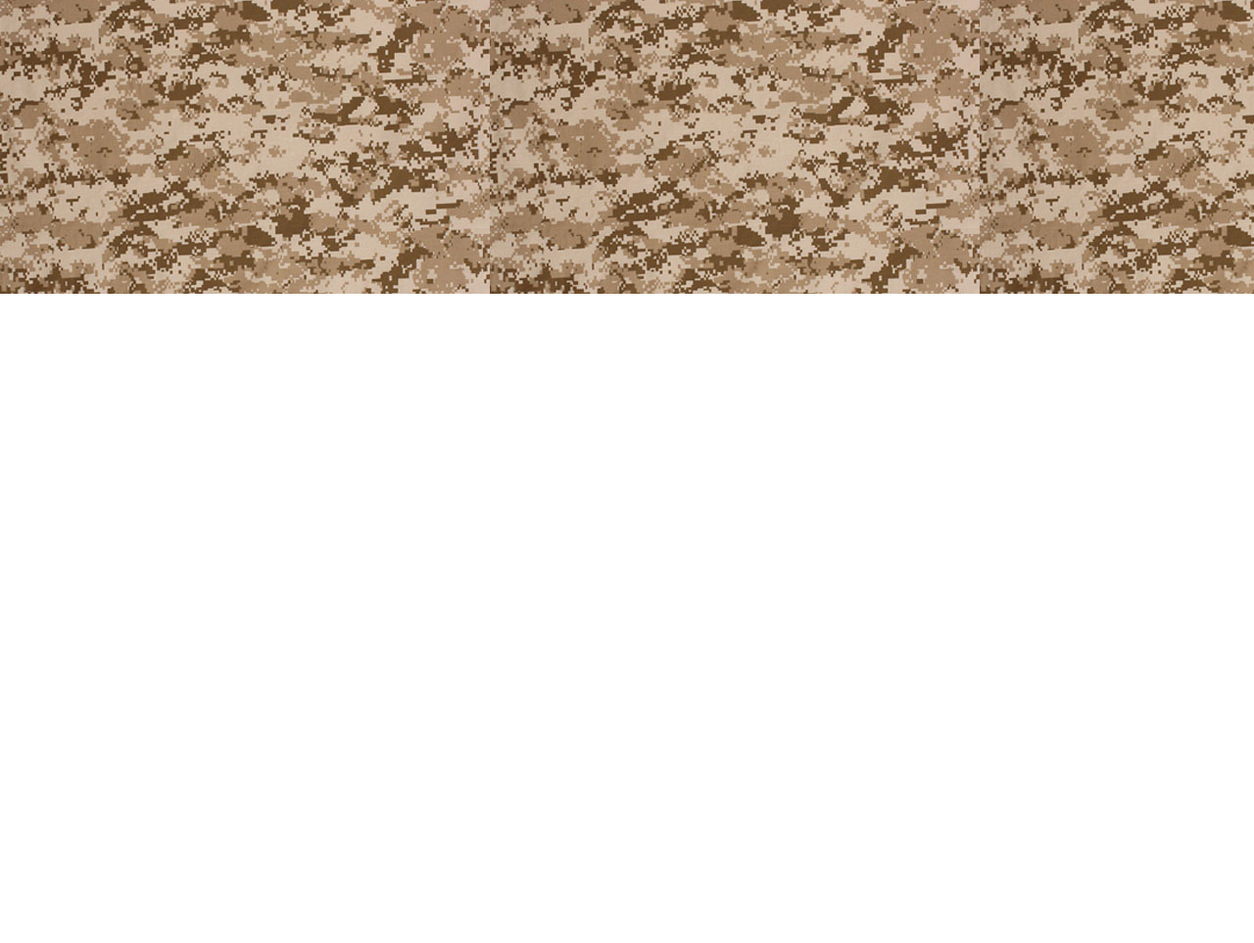
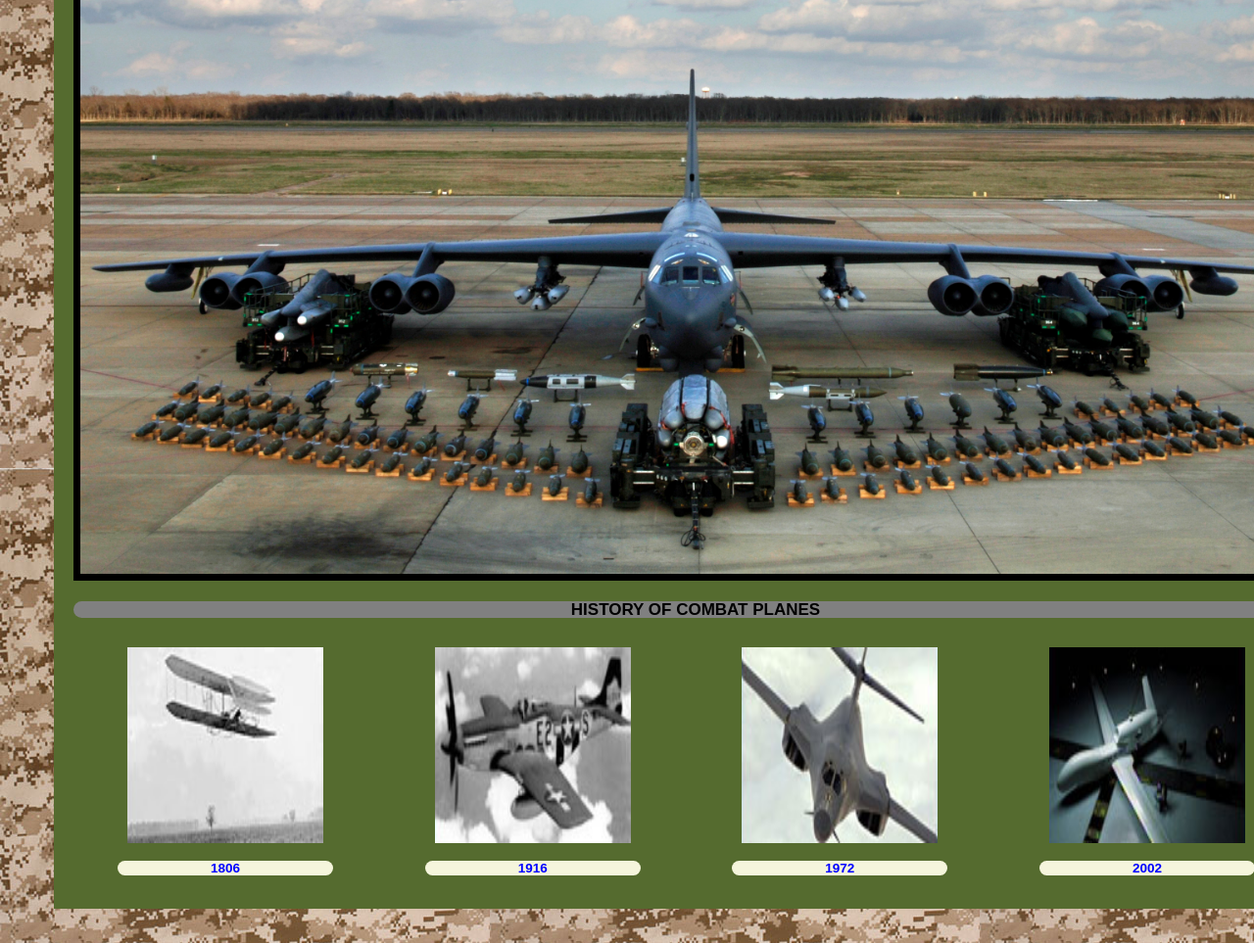
Before and after one commit to jeffreygeagea/projecthtmlcss, a website: page public_html/Air forces.html in a window 1280 px wide. Shown: the part 500-1463 px from the top of the page at 98% size. Before the commit the page ends 800 px from the top, so only its background shows below. Drawn offline with Linux system fonts and the light colour scheme.

Commit message:
work till now

```diff
--- a/public_html/Air forces.html
+++ b/public_html/Air forces.html
@@ -21,15 +21,52 @@
         <div id="content2">
 			<h2>Air Force</h2>
 			<p>
-                            The mission of the Air Force is to fly, fight and win in air, space and cyberspace.
+                            <h4>The mission of the Air Force is to fly, fight and win in air, space and cyberspace.
                             To achieve that mission, the Air Force has a vision of Global Vigilance, Reach and Power.
                             That vision orbits around three core competencies: developing Airmen, technology to war fighting and integrating operations.
-                            These core competencies make our six distinctive capabilities possible.
+                            These core competencies make our six distinctive capabilities possible.</h4>
 
-                        <div id="image">
+                        <div class="image" >
+                             <p><a href="#">
+                        <img id="planee" src="images/b52.jpg"
+                             alt="bomber logo" width="1250" height="800"/>
+                    </a></p>
+                        </div>
 
-                        </div>
+                           <h3>History of combat planes</h3>
+          <div class="plane">
+                <p><a href="#">
+                        <img src="images/plane1.jpg"
+                             alt="plane logo" width="200" height="200"/>
+                    </a></p>
+                    <p><a href="#" class="planename"><b>1806</b></a></p>
+      </div>
+      <div class="plane">
+                <p><a href="#">
+                        <img src="images/plane2.jpg"
+                             alt="plane logo" width="200" height="200"/>
+                    </a></p>
+             <p><a href="#" class="planename"><b>1916</b></a></p>
+      </div>
+
+
+                     <div class="plane">
+                <p><a href="#">
+                        <img src="images/plane3.jpg"
+                             alt="plane logo" width="200" height="200"/>
+                    </a></p>
+             <p><a href="#" class="planename"><b>1972</b></a></p>
+      </div>
+                         <div class="plane">
+                <p><a href="#">
+                        <img src="images/plane4.jpg"
+                             alt="plane logo" width="200" height="200"/>
+                    </a></p>
+             <p><a href="#" class="planename"><b>2002</b></a></p>
+      </div>
+
 		</div>
+
         </div>
     </body>
 </html>
--- a/public_html/style.css
+++ b/public_html/style.css
@@ -135,9 +135,54 @@ body{
 #content2>p{
     text-align: center;
 }
-#image{
+#content2>h4{
+    font-size: 17px;
+    color: black;
+    padding: 0px 50px;
+    text-align:center;
+}
+#content2>h3{
+    font-size: 17px;
+    color: black;
+    background-color: gray;
+    border-radius: 10px;
+    padding: 0px 50px;
+    text-align:center;
+    text-transform: uppercase;
+}
+.planename{
+    color: blue;
+    text-decoration: none;
+    background-color: beige;
+    border-radius: 10px;
+    padding: 0px 95px;
+    text-transform: uppercase;
+}
+
+
+
+
+.plane>p{
+    text-align: center;
+
 
 }
+
+.plane{
+    display: inline-block;
+    padding: 0px 10px 0px;
+    margin: 0px 35px 0px;
+}
+
+.plane p a {
+    font-size: 13.5px;
+
+}
+#planee{
+    border: 7px solid black;
+
+}
+
 #content3{
 	margin: 30px 0;
 	background: darkolivegreen;
```
Also changed, not shown: public_html/images/b52.jpg (added), public_html/images/plane1.jpg (added), public_html/images/plane2.jpg (added), public_html/images/plane3.jpg (added), public_html/images/plane4.jpg (added).
